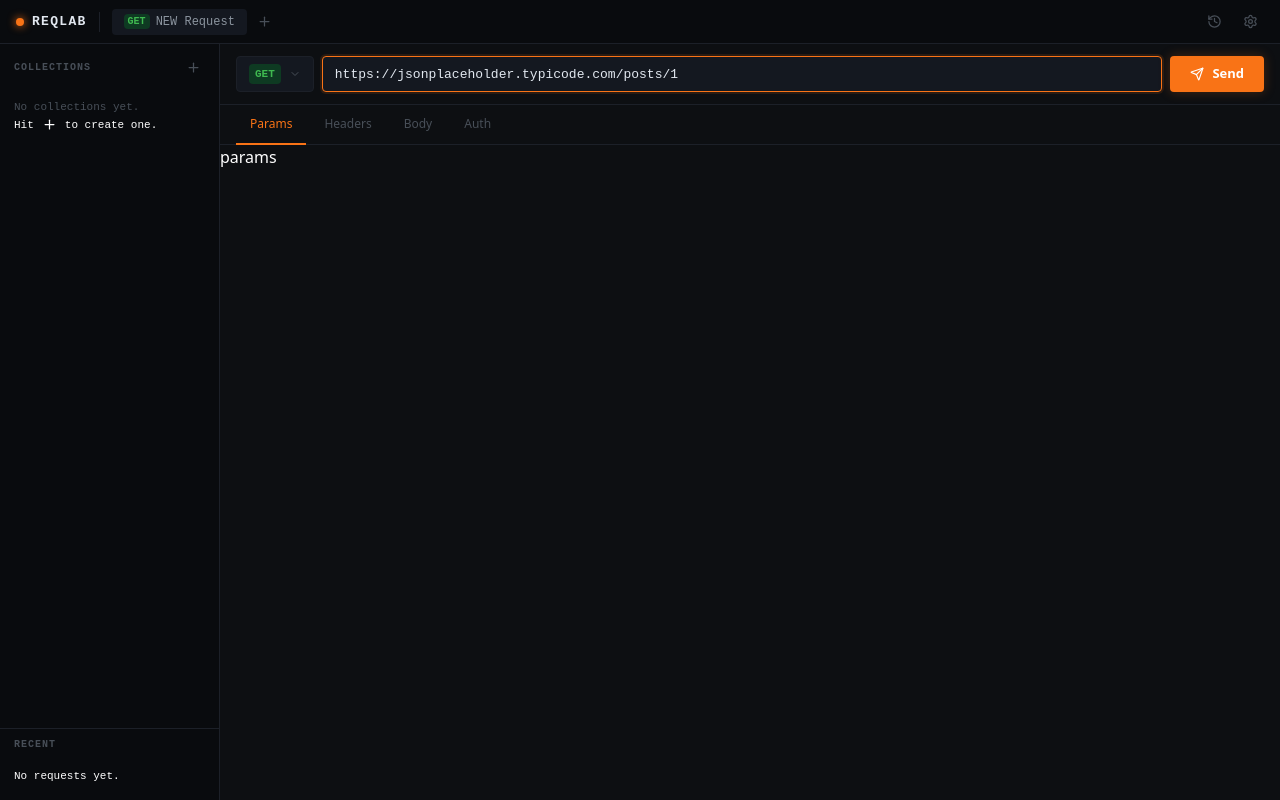
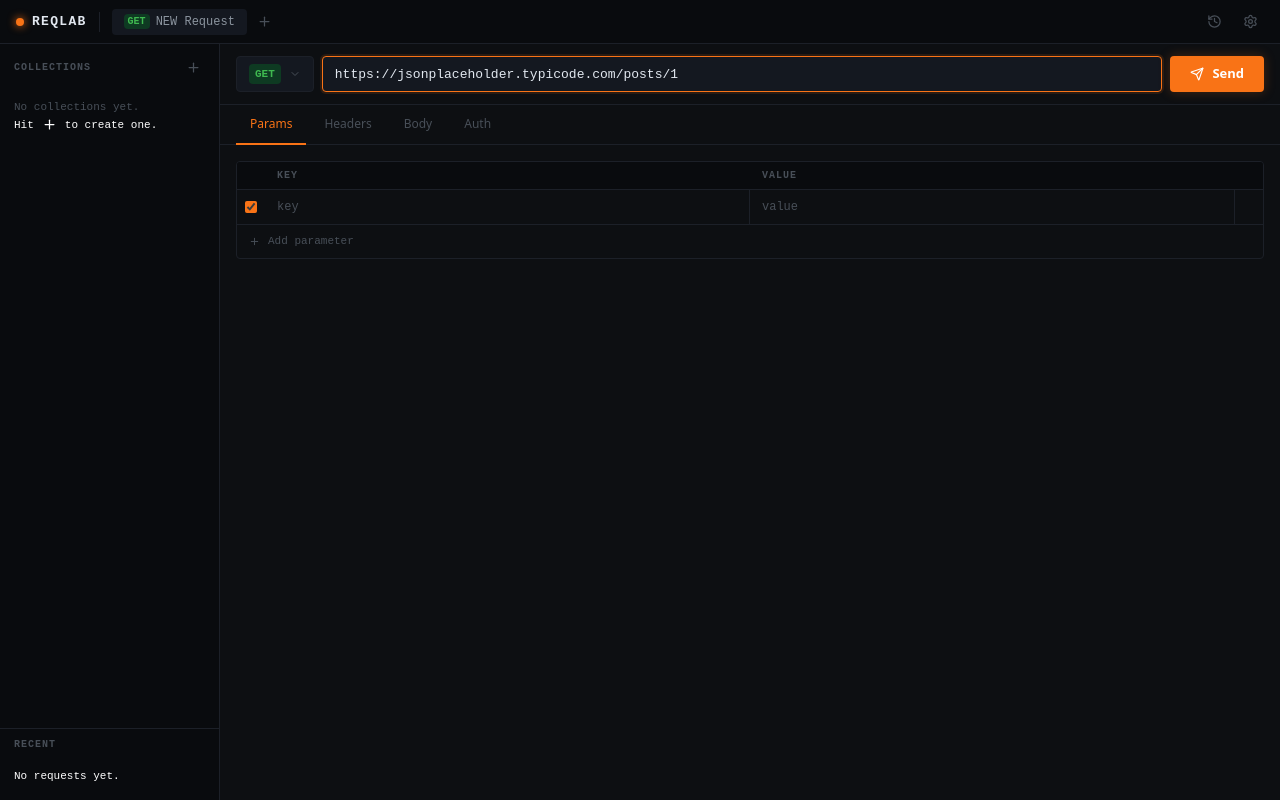
Before and after one commit to vilnout/ReqLab, a React (Vite) app: page / in a window 1280 px wide. Built offline with nearby package versions, Linux system fonts and the light colour scheme.

Commit message:
feat: add key-value editor for params and headers

```diff
--- /dev/null
+++ b/src/components/request/KeyValueEditor.tsx
@@ -0,0 +1,160 @@
+import { useRequestStore } from "@/stores/requestStore";
+import type { RequestParam } from "@/types";
+import { Plus, X } from "lucide-react";
+import { useRef } from "react";
+
+type validEditorTabs = "params" | "headers";
+
+interface KeyValueEditorProps {
+  type: validEditorTabs;
+}
+
+const useEditorActions = (type: validEditorTabs) => {
+  const addParam = useRequestStore((s) => s.addParam);
+  const updateParam = useRequestStore((s) => s.updateParam);
+  const deleteParam = useRequestStore((s) => s.deleteParam);
+  const addHeader = useRequestStore((s) => s.addHeader);
+  const updateHeader = useRequestStore((s) => s.updateHeader);
+  const deleteHeader = useRequestStore((s) => s.deleteHeader);
+
+  return type === "params"
+    ? { add: addParam, update: updateParam, delete: deleteParam }
+    : { add: addHeader, update: updateHeader, delete: deleteHeader };
+};
+
+const baseEditorInputStyle =
+  "border-border-default text-text-secondary placeholder:text-text-ghost focus:bg-surface-raised border-r bg-transparent px-3 py-2 font-mono text-[12px] transition-colors outline-none";
+
+interface RowProps {
+  row: RequestParam;
+  isLast: boolean;
+  keyRefCallback: (el: HTMLInputElement | null) => void;
+  onUpdate: (
+    id: string,
+    field: keyof Omit<RequestParam, "id">,
+    value: string | boolean,
+  ) => void;
+  onDelete: (id: string) => void;
+  onAddRow: (focus: boolean) => void;
+}
+
+const KeyValueRow = ({
+  row,
+  isLast,
+  keyRefCallback,
+  onUpdate,
+  onDelete,
+  onAddRow,
+}: RowProps) => {
+  const handleValueKeyDown = (e: React.KeyboardEvent<HTMLInputElement>) => {
+    if (e.key === "Tab" && !e.shiftKey && isLast) {
+      e.preventDefault();
+      onAddRow(true);
+    }
+  };
+  const handleChange = (id: string, key: "key" | "value", value: string) => {
+    if (isLast) {
+      onAddRow(false);
+    }
+    onUpdate(id, key, value);
+  };
+
+  return (
+    <div
+      className={`border-border-default group grid grid-cols-[28px_1fr_1fr_28px] border-b last:border-b-0 ${!row.enabled ? "opacity-40" : ""}`}
+    >
+      <div className="flex items-center justify-center">
+        <input
+          type="checkbox"
+          checked={row.enabled}
+          onChange={(e) => onUpdate(row.id, "enabled", e.target.checked)}
+          className="accent-accent h-3 w-3 cursor-pointer"
+        />
+      </div>
+
+      <input
+        ref={keyRefCallback}
+        value={row.key}
+        onChange={(e) => handleChange(row.id, "key", e.target.value)}
+        placeholder="key"
+        spellCheck={false}
+        className={baseEditorInputStyle}
+      />
+      <input
+        value={row.value}
+        onChange={(e) => handleChange(row.id, "value", e.target.value)}
+        onKeyDown={handleValueKeyDown}
+        placeholder="value"
+        spellCheck={false}
+        className={baseEditorInputStyle}
+      />
+      <button
+        onClick={() => onDelete(row.id)}
+        className="group-hover:text-text-ghost hover:text-status-error! flex items-center justify-center text-transparent transition-colors"
+      >
+        <X size={12} strokeWidth={2} />
+      </button>
+    </div>
+  );
+};
+
+export const KeyValueEditor = ({ type }: KeyValueEditorProps) => {
+  const rows = useRequestStore((s) =>
+    type === "params" ? s.params : s.headers,
+  );
+  const actions = useEditorActions(type);
+
+  const keyInputRefs = useRef<Map<string, HTMLInputElement>>(new Map());
+
+  const handleAdd = (focus: boolean) => {
+    actions.add();
+    if (focus) {
+      requestAnimationFrame(() => {
+        const inputs = Array.from(keyInputRefs.current.values());
+        inputs[inputs.length - 1]?.focus();
+      });
+    }
+  };
+  return (
+    <div className="p-4">
+      <div className="border-border-default overflow-hidden rounded border">
+        <div className="bg-surface-overlay border-border-default grid grid-cols-[28px_1fr_1fr_28px] border-b">
+          <div />
+          {["Key", "Value"].map((label) => (
+            <div
+              key={label}
+              className="text-text-ghost px-3 py-1.5 font-mono text-[10px] font-semibold tracking-widest uppercase"
+            >
+              {label}
+            </div>
+          ))}
+          <div />
+        </div>
+        {rows.map((row, index) => (
+          <KeyValueRow
+            key={row.id}
+            row={row}
+            isLast={index === rows.length - 1}
+            keyRefCallback={(el) => {
+              if (el) {
+                keyInputRefs.current.set(row.id, el);
+              } else {
+                keyInputRefs.current.delete(row.id);
+              }
+            }}
+            onUpdate={actions.update}
+            onDelete={actions.delete}
+            onAddRow={handleAdd}
+          />
+        ))}
+        <button
+          onClick={() => handleAdd(true)}
+          className="text-text-ghost hover:text-accent hover:bg-surface-raised flex w-full items-center gap-2 px-3 py-2 font-mono text-[11px] transition-colors"
+        >
+          <Plus size={11} strokeWidth={2} />
+          Add {type === "params" ? "parameter" : "header"}
+        </button>
+      </div>
+    </div>
+  );
+};
--- a/src/components/request/RequestPanel.tsx
+++ b/src/components/request/RequestPanel.tsx
@@ -1,3 +1,4 @@
+import { KeyValueEditor } from "@/components/request/KeyValueEditor";
 import { RequestTabs } from "@/components/request/RequestTabs";
 import { UrlBar } from "@/components/request/UrlBar";
 import { useRequestStore } from "@/stores/requestStore";
@@ -8,9 +9,9 @@ export const RequestPanel = () => {
     <div>
       <UrlBar />
       <RequestTabs />
-      <div className="text-white">
-        {activeTab === "params" && <div>params</div>}
-        {activeTab === "headers" && <div>headers</div>}
+      <div className="min-h-50 text-white">
+        {activeTab === "params" && <KeyValueEditor type="params" />}
+        {activeTab === "headers" && <KeyValueEditor type="headers" />}
         {activeTab === "body" && <div>body</div>}
         {activeTab === "auth" && <div>auth</div>}
       </div>
```
